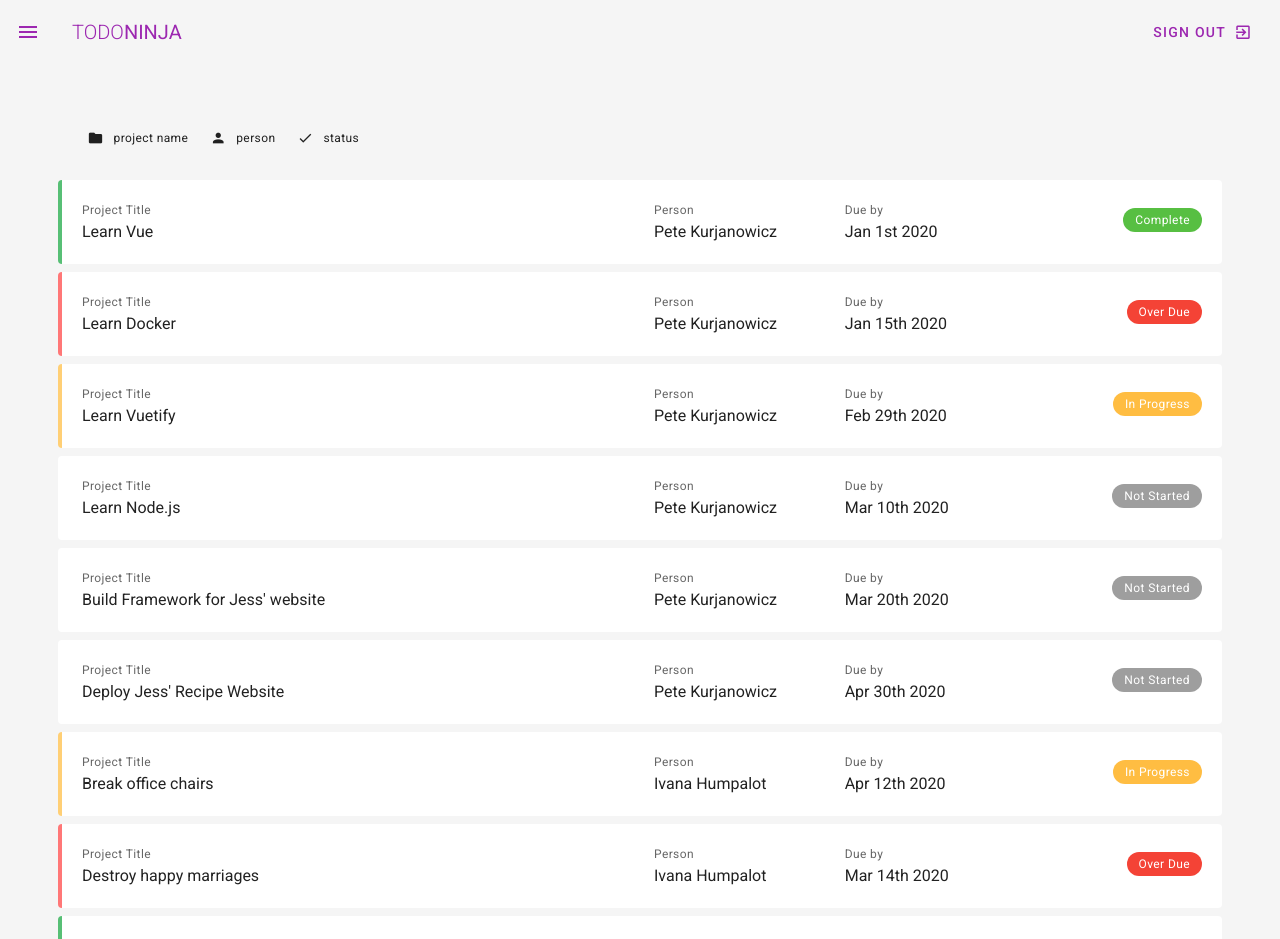
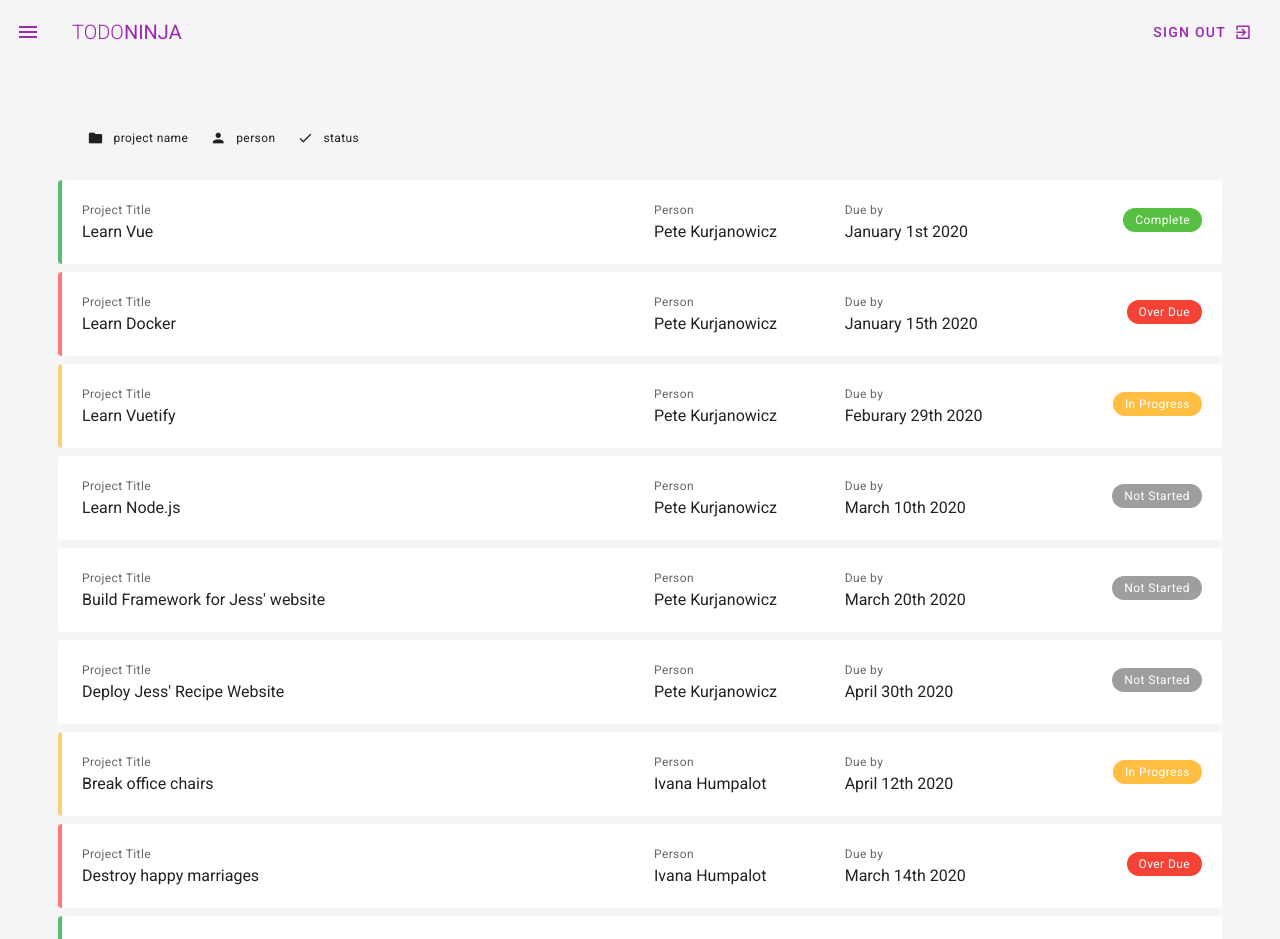
Before and after one commit to pkurjanowicz/todo-ninja, a Vue app in the folder todo-ninja/: page / in a window 1280 px wide. Shown: the top 939 px of the page. Built offline with nearby package versions, Linux system fonts and the light colour scheme.

Commit message:
added validation to the form

```diff
--- a/todo-ninja/package.json
+++ b/todo-ninja/package.json
@@ -9,6 +9,7 @@
   },
   "dependencies": {
     "core-js": "^3.6.4",
+    "moment": "^2.24.0",
     "vue": "^2.6.11",
     "vue-router": "^3.1.5",
     "vuetify": "^2.2.11"
--- a/todo-ninja/src/components/TodoAddModal.vue
+++ b/todo-ninja/src/components/TodoAddModal.vue
@@ -5,12 +5,68 @@
     </template>
       <v-card>
         <v-card-title >
-          <h2>Add a New Project</h2>
+          <h2 class="font-weight-light mb-6">Add a New Project</h2>
         </v-card-title>
         <v-card-text>
-          <v-form class="px-10">
-            <v-text-field label="Title" v-model="title"></v-text-field>
-            <v-textarea label="Information" v-model="content"></v-textarea>
+          <v-form
+            class="px-10"
+            ref="form"
+            v-model="valid"
+          >
+
+            <v-text-field
+              label="Title"
+              v-model="title"
+              prepend-icon="mdi-format-title"
+              required
+              :counter="20"
+              :rules="nameRules"
+            />
+
+            <v-textarea
+              label="Information"
+              v-model="content"
+              prepend-icon="mdi-lead-pencil"
+              :rules="infoRules"
+              :counter="120"
+              required
+            />
+
+            <v-menu
+              v-model="menu1"
+              :close-on-content-click="false"
+              max-width="290"
+            >
+
+              <template v-slot:activator="{ on }">
+                <v-text-field
+                  prepend-icon="mdi-calendar"
+                  :value="computedDateFormattedMomentjs"
+                  clearable
+                  label="Date"
+                  readonly
+                  v-on="on"
+                  @click:clear="date = null"
+                  :rules="dateRules"
+                  required
+                ></v-text-field>
+              </template>
+
+              <v-date-picker
+                v-model="date"
+                @change="menu1 = false"
+              ></v-date-picker>
+
+            </v-menu>
+
+            <v-btn
+              text
+              class="primary mt-10 mb-5"
+              @click="submit"
+              :disabled="!valid"
+            >
+            Add Project
+            </v-btn>
           </v-form>
         </v-card-text>
       </v-card>
@@ -18,12 +74,40 @@
 </template>
 
 <script>
+import moment from 'moment'
+
 export default {
   data() {
     return {
       title: '',
       content: '',
+      date: new Date().toISOString().substr(0, 10),
+      menu1: false,
+      valid: true,
+      nameRules: [
+        v => !!v || 'Name is required',
+        v => (v && v.length <= 20) || 'Name must be less than 20 characters',
+      ],
+      infoRules: [
+        v => !!v || 'Information is required',
+        v => (v && v.length <= 120) || 'Information must be less than 120 characters',
+      ],
+      dateRules: [
+        v => !!v || 'Date is required',
+      ],
     }
+  },
+  methods: {
+    submit() {
+      if (this.$refs.form.validate()) {
+        this.snackbar = true
+      }
+    },
+  },
+  computed: {
+    computedDateFormattedMomentjs () {
+      return this.date ? moment(this.date).format(' MMMM Do YYYY') : ''
+    },
   }
 }
 </script>
--- a/todo-ninja/src/views/Dashboard.vue
+++ b/todo-ninja/src/views/Dashboard.vue
@@ -66,16 +66,16 @@ export default {
   data() {
     return {
       projects: [
-        {title: "Learn Vue", person: "Pete Kurjanowicz", due: "Jan 1st 2020", status: "Complete", CSS: "complete"},
-        {title: "Learn Docker", person: "Pete Kurjanowicz", due: "Jan 15th 2020", status: "Over Due", CSS: "overdue"},
-        {title: "Learn Vuetify", person: "Pete Kurjanowicz", due: "Feb 29th 2020", status: "In Progress", CSS: "inprogress"},
-        {title: "Learn Node.js", person: "Pete Kurjanowicz", due: "Mar 10th 2020", status: "Not Started", CSS: "notstarted"},
-        {title: "Build Framework for Jess' website", person: "Pete Kurjanowicz", due: "Mar 20th 2020", status: "Not Started", CSS: "notstarted"},
-        {title: "Deploy Jess' Recipe Website", person: "Pete Kurjanowicz", due: "Apr 30th 2020", status: "Not Started", CSS: "notstarted"},
-        {title: "Break office chairs", person: "Ivana Humpalot", due: "Apr 12th 2020", status: "In Progress", CSS: "inprogress"},
-        {title: "Destroy happy marriages", person: "Ivana Humpalot", due: "Mar 14th 2020", status: "Over Due", CSS: "overdue"},
-        {title: "Order Pizza", person: "Mike Hunt", due: "Apr 30th 2020", status: "Complete", CSS: "complete"},
-        {title: "Eat that pizza ;)", person: "Mike Hunt", due: "Mar 2nd 2020", status: "In Progress", CSS: "inprogress"},
+        {title: "Learn Vue", person: "Pete Kurjanowicz", due: "January 1st 2020", status: "Complete", CSS: "complete", content: "Learn the Vue.js front end framework. This will help improve the speed in which I can deploy applications"},
+        {title: "Learn Docker", person: "Pete Kurjanowicz", due: "January 15th 2020", status: "Over Due", CSS: "overdue", content: "Talk to Chris about this, this will help with deployment"},
+        {title: "Learn Vuetify", person: "Pete Kurjanowicz", due: "Feburary 29th 2020", status: "In Progress", CSS: "inprogress", content: "This will improve the look and feel of my websites"},
+        {title: "Learn Node.js", person: "Pete Kurjanowicz", due: "March 10th 2020", status: "Not Started", CSS: "notstarted", content: "This will allow me to use websockets to deploy Jess' recipe app"},
+        {title: "Build Framework for Jess' website", person: "Pete Kurjanowicz", due: "March 20th 2020", status: "Not Started", CSS: "notstarted", content: "Start Building :)"},
+        {title: "Deploy Jess' Recipe Website", person: "Pete Kurjanowicz", due: "April 30th 2020", status: "Not Started", CSS: "notstarted", content: "Can't wait"},
+        {title: "Break office chairs", person: "Ivana Humpalot", due: "April 12th 2020", status: "In Progress", CSS: "inprogress", content: "Lets get it poppin"},
+        {title: "Destroy happy marriages", person: "Ivana Humpalot", due: "March 14th 2020", status: "Over Due", CSS: "overdue", content: "No very nice..."},
+        {title: "Order Pizza", person: "Mike Hunt", due: "April 30th 2020", status: "Complete", CSS: "complete", content: "I love pizza"},
+        {title: "Eat that pizza ;)", person: "Mike Hunt", due: "March 2nd 2020", status: "In Progress", CSS: "inprogress", content: "I love eating pizza"},
       ]
     }
   },
--- a/todo-ninja/src/views/Projects.vue
+++ b/todo-ninja/src/views/Projects.vue
@@ -24,16 +24,16 @@ export default {
   data() {
     return {
       projects: [
-        {title: "Learn Vue", person: "Pete Kurjanowicz", due: "Jan 1st 2020", status: "Complete", CSS: "complete", content: "Learn the Vue.js front end framework. This will help improve the speed in which I can deploy applications"},
-        {title: "Learn Docker", person: "Pete Kurjanowicz", due: "Jan 15th 2020", status: "Over Due", CSS: "overdue", content: "Talk to Chris about this, this will help with deployment"},
-        {title: "Learn Vuetify", person: "Pete Kurjanowicz", due: "Feb 29th 2020", status: "In Progress", CSS: "inprogress", content: "This will improve the look and feel of my websites"},
-        {title: "Learn Node.js", person: "Pete Kurjanowicz", due: "Mar 10th 2020", status: "Not Started", CSS: "notstarted", content: "This will allow me to use websockets to deploy Jess' recipe app"},
-        {title: "Build Framework for Jess' website", person: "Pete Kurjanowicz", due: "Mar 20th 2020", status: "Not Started", CSS: "notstarted", content: "Start Building :)"},
-        {title: "Deploy Jess' Recipe Website", person: "Pete Kurjanowicz", due: "Apr 30th 2020", status: "Not Started", CSS: "notstarted", content: "Can't wait"},
-        {title: "Break office chairs", person: "Ivana Humpalot", due: "Apr 12th 2020", status: "In Progress", CSS: "inprogress", content: "Lets get it poppin"},
-        {title: "Destroy happy marriages", person: "Ivana Humpalot", due: "Mar 14th 2020", status: "Over Due", CSS: "overdue", content: "No very nice..."},
-        {title: "Order Pizza", person: "Mike Hunt", due: "Apr 30th 2020", status: "Complete", CSS: "complete", content: "I love pizza"},
-        {title: "Eat that pizza ;)", person: "Mike Hunt", due: "Mar 2nd 2020", status: "In Progress", CSS: "inprogress", content: "I love eating pizza"},
+        {title: "Learn Vue", person: "Pete Kurjanowicz", due: "January 1st 2020", status: "Complete", CSS: "complete", content: "Learn the Vue.js front end framework. This will help improve the speed in which I can deploy applications"},
+        {title: "Learn Docker", person: "Pete Kurjanowicz", due: "January 15th 2020", status: "Over Due", CSS: "overdue", content: "Talk to Chris about this, this will help with deployment"},
+        {title: "Learn Vuetify", person: "Pete Kurjanowicz", due: "Feburary 29th 2020", status: "In Progress", CSS: "inprogress", content: "This will improve the look and feel of my websites"},
+        {title: "Learn Node.js", person: "Pete Kurjanowicz", due: "March 10th 2020", status: "Not Started", CSS: "notstarted", content: "This will allow me to use websockets to deploy Jess' recipe app"},
+        {title: "Build Framework for Jess' website", person: "Pete Kurjanowicz", due: "March 20th 2020", status: "Not Started", CSS: "notstarted", content: "Start Building :)"},
+        {title: "Deploy Jess' Recipe Website", person: "Pete Kurjanowicz", due: "April 30th 2020", status: "Not Started", CSS: "notstarted", content: "Can't wait"},
+        {title: "Break office chairs", person: "Ivana Humpalot", due: "April 12th 2020", status: "In Progress", CSS: "inprogress", content: "Lets get it poppin"},
+        {title: "Destroy happy marriages", person: "Ivana Humpalot", due: "March 14th 2020", status: "Over Due", CSS: "overdue", content: "No very nice..."},
+        {title: "Order Pizza", person: "Mike Hunt", due: "April 30th 2020", status: "Complete", CSS: "complete", content: "I love pizza"},
+        {title: "Eat that pizza ;)", person: "Mike Hunt", due: "March 2nd 2020", status: "In Progress", CSS: "inprogress", content: "I love eating pizza"},
       ]
     }
   },
```
Also changed, not shown: 1 other file (tests, documents, lock files or other folders).
